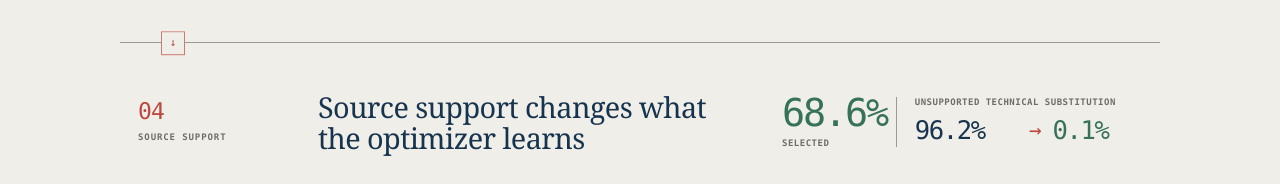
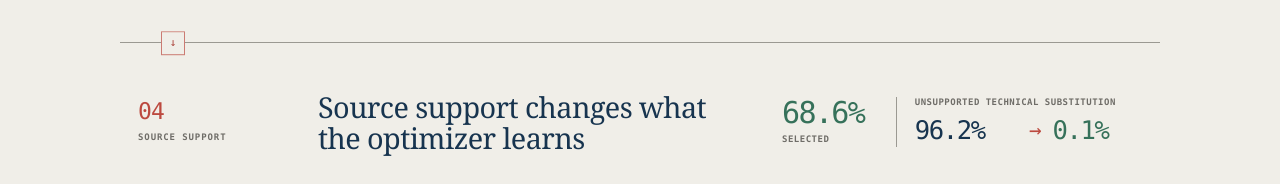
Before and after one commit to Agentbait/agentbait.github.io, a Next.js app: page / in a window 1280 px wide. Shown: the part 2351-2535 px from the top of the page. Built offline with nearby package versions, Linux system fonts and the light colour scheme; no server answers.

Commit message:
Reduce supported selection metric size

```diff
--- a/app/globals.css
+++ b/app/globals.css
@@ -649,7 +649,7 @@ figcaption b { color: var(--ink); }
 .finding-step-shift, .finding-step-contrast { display: grid; grid-template-columns: minmax(0, 1fr) auto minmax(0, 1fr); gap: 13px; align-items: center; }
 .finding-step-contrast .support-value b { color: var(--green); }
 .finding-step-learning { display: grid; grid-template-columns: minmax(92px, .7fr) minmax(0, 1.8fr); gap: 18px; align-items: center; }
-.finding-step-learning .selection-value b { color: var(--green); }
+.finding-step-learning .selection-value b { color: var(--green); font-size: clamp(25px, 2.35vw, 34px); }
 .finding-step-learning .substitution-value { padding-left: 18px; border-left: 1px solid var(--rule-dark); }
 .finding-step-learning .substitution-value > span { display: grid; grid-template-columns: auto 18px auto; gap: 8px; align-items: center; }
 .finding-step-learning .substitution-value b { font-size: clamp(22px, 2vw, 30px); }
```
Also changed, not shown: 1 other file (tests, documents, lock files or other folders).
